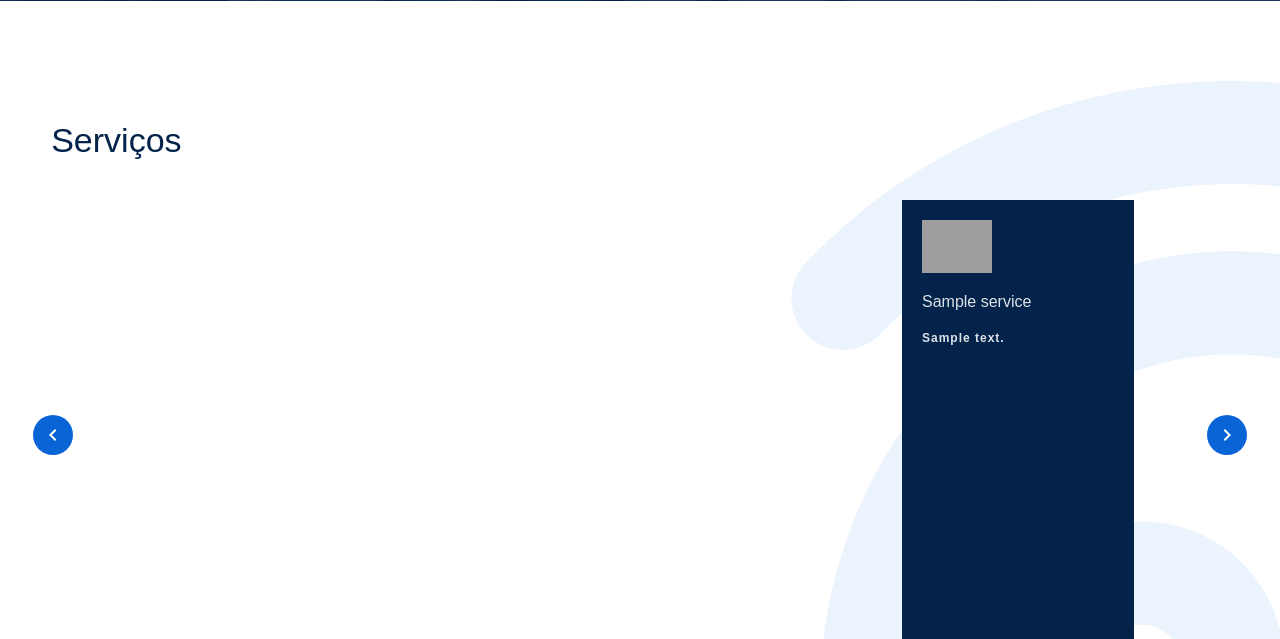
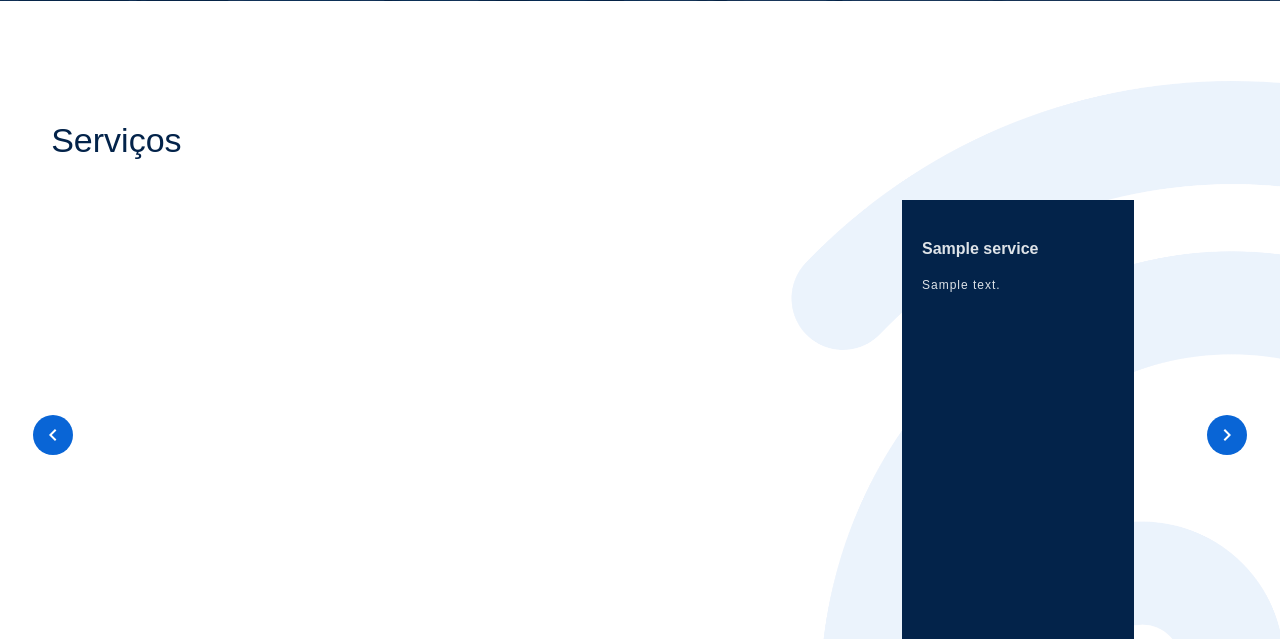
Before and after one commit to eduqz/JCN, a Django app: page / in a window 1280 px wide. Shown: the part 799-1438 px from the top of the page. Run offline with Django 3.2, Linux system fonts and the light colour scheme; tables that the repository leaves empty hold one stand-in row (values such as "Sample post"); style sheets or scripts are compiled from the project's sources; some libraries are stand-ins or nearby versions; some web fonts are replaced; grey boxes are pictures that could not be loaded.

Commit message:
Fix services

```diff
--- a/assets/css/_services.scss
+++ b/assets/css/_services.scss
@@ -69,14 +69,14 @@
                 }
                 h3 {
                     font-family: century-gothic, sans-serif;
-                    font-weight: 400;
+                    font-weight: 600;
                     font-size: 16px;
                     margin: 20px 0px;
                     text-align: justify;
                 }
                 p {
                     font-family: century-gothic, sans-serif;
-                    font-weight: 600;
+                    font-weight: 400;
                     font-size: 12px;
                     letter-spacing: 1px;
                     margin: 0%;
--- a/assets/sass/css/main.css
+++ b/assets/sass/css/main.css
@@ -535,13 +535,13 @@ label,
           width: 70px; }
         #services-carousel .services-slick .services-card h3 {
           font-family: century-gothic, sans-serif;
-          font-weight: 400;
+          font-weight: 600;
           font-size: 16px;
           margin: 20px 0px;
           text-align: justify; }
         #services-carousel .services-slick .services-card p {
           font-family: century-gothic, sans-serif;
-          font-weight: 600;
+          font-weight: 400;
           font-size: 12px;
           letter-spacing: 1px;
           margin: 0%;
--- a/core/models.py
+++ b/core/models.py
@@ -24,7 +24,7 @@ class AboutUs(SingletonModel):
 class Services(models.Model):
     title = models.CharField('Título', max_length=50)
     text = models.TextField('Texto')
-    emoj = models.ImageField(upload_to='services/', verbose_name='Emotion')
+    emoj = models.ImageField(upload_to='services/', verbose_name='Emotion', null=True, blank=True)
 
     class Meta:
         ordering = ['title']
--- a/templates/services.html
+++ b/templates/services.html
@@ -10,7 +10,8 @@
         <div class="services-slick">
             {% for service in services %}
             <div class="services-card">
-                <img src="{{ service.emoj.url }}" alt="">
+                {% if service.emoj|length > 0 %}
+                <img src="{{ service.emoj.url }}" alt=""> {% else %}{% endif %}
                 <h3>{{ service.title }}</h3>
                 <p>{{ service.text | linebreaks }}</p>
             </div>
```
Also changed, not shown: core/migrations/0002_auto_20210303_1654.py (added).
